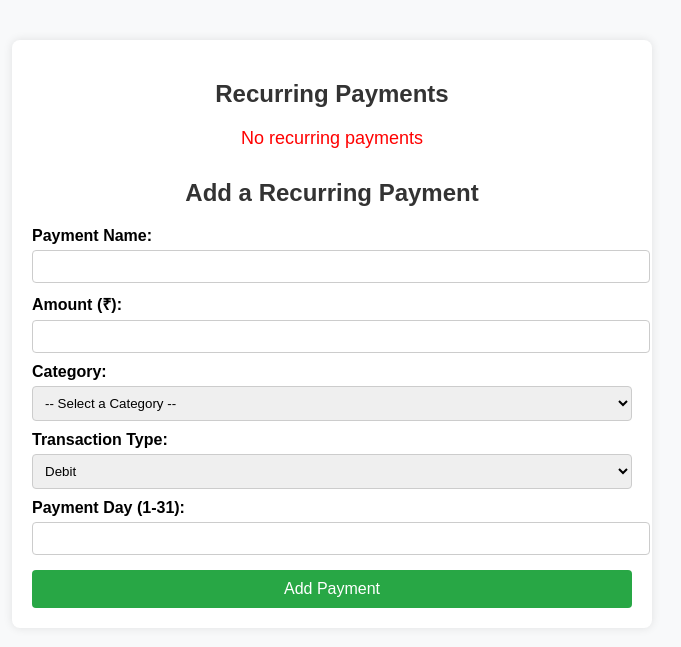
After one commit to PiyushJain045/MoneyWise, a Django app: a page that uses app/templates/recurrning.html in a window 1280 px wide. The commit adds this page. Shown: the top 647 px of the page, without its empty margins (308-989 px from the left). Run offline with Django 5.2, Linux system fonts and the light colour scheme; a user stored in the database is signed in; data comes from the database, SQL or seed files in the repository; both versions use the stored data as it was after the commit.

Commit message:
recurring done

```diff
--- /dev/null
+++ b/app/templates/recurrning.html
@@ -0,0 +1,147 @@
+<!DOCTYPE html>
+<html lang="en">
+<head>
+    <meta charset="UTF-8">
+    <meta name="viewport" content="width=device-width, initial-scale=1.0">
+    <title>Recurring Payments</title>
+    <style>
+        body {
+            font-family: Arial, sans-serif;
+            background-color: #f8f9fa;
+            margin: 20px;
+            padding: 20px;
+        }
+        .container {
+            max-width: 600px;
+            margin: auto;
+            background: white;
+            padding: 20px;
+            border-radius: 8px;
+            box-shadow: 0px 0px 10px rgba(0, 0, 0, 0.1);
+        }
+        h2 {
+            text-align: center;
+            color: #333;
+        }
+        .message {
+            text-align: center;
+            font-size: 18px;
+            color: #ff0000;
+        }
+        .payment-table {
+            width: 100%;
+            border-collapse: collapse;
+            margin-top: 15px;
+        }
+        .payment-table th, .payment-table td {
+            padding: 10px;
+            border: 1px solid #ddd;
+            text-align: left;
+        }
+        .payment-table th {
+            background-color: #007bff;
+            color: white;
+        }
+        .payment-table tr:nth-child(even) {
+            background-color: #f2f2f2;
+        }
+        .form-container {
+            margin-top: 30px;
+        }
+        .form-container label {
+            display: block;
+            margin-top: 10px;
+            font-weight: bold;
+        }
+        .form-container input, .form-container select {
+            width: 100%;
+            padding: 8px;
+            margin-top: 5px;
+            border: 1px solid #ccc;
+            border-radius: 4px;
+        }
+        .form-container button {
+            margin-top: 15px;
+            width: 100%;
+            padding: 10px;
+            background-color: #28a745;
+            color: white;
+            border: none;
+            border-radius: 4px;
+            cursor: pointer;
+            font-size: 16px;
+        }
+        .form-container button:hover {
+            background-color: #218838;
+        }
+    </style>
+</head>
+<body>
+    <div class="container">
+        <h2>Recurring Payments</h2>
+
+        {% if message %}
+            <p class="message">{{ message }}</p>
+        {% else %}
+            <table class="payment-table">
+                <tr>
+                    <th>Name</th>
+                    <th>Amount (₹)</th>
+                    <th>Category</th>
+                    <th>Type</th>
+                    <th>Payment Date</th>
+                </tr>
+                {% for payment in recurring_payments %}
+                    <tr>
+                        <td>{{ payment.name }}</td>
+                        <td>{{ payment.amount }}</td>
+                        <td>{{ payment.category }}</td>
+                        <td>{{ payment.get_type_display }}</td>  <!-- DR/CR -->
+                        <td>{{ payment.date }}</td>
+                    </tr>
+                {% endfor %}
+            </table>
+        {% endif %}
+
+        <!-- 🔹 Add Recurring Payment Form -->
+        <div class="form-container">
+            <h2>Add a Recurring Payment</h2>
+            <form method="POST" action="{% url 'recurring' %}">
+                {% csrf_token %}
+                <label for="name">Payment Name:</label>
+                <input type="text" id="name" name="name" required>
+
+                <label for="amount">Amount (₹):</label>
+                <input type="number" id="amount" name="amount" step="0.01" required>
+
+                <label for="category">Category:</label>
+                <select id="category" name="category" required>
+                    <option value="" disabled selected>-- Select a Category --</option>
+                    <option value="Food & Dining">Food & Dining</option>
+                    <option value="Transport">Transport</option>
+                    <option value="Shopping">Shopping</option>
+                    <option value="Entertainment">Entertainment</option>
+                    <option value="Banking & Transfers">Banking & Transfers</option>
+                    <option value="Utilities & Bills">Utilities & Bills</option>
+                    <option value="Health & Fitness">Health & Fitness</option>
+                    <option value="Education">Education</option>
+                    <option value="Rent & Housing">Rent & Housing</option>
+                    <option value="Friend/Family">Friend/Family</option>
+                    <option value="Other">Other</option>
+                </select>
+
+                <label for="type">Transaction Type:</label>
+                <select id="type" name="type" required>
+                    <option value="DR">Debit</option>
+                    <option value="CR">Credit</option>
+                </select>
+
+                <label for="date">Payment Day (1-31):</label>
+                <input type="number" id="date" name="date" min="1" max="31" required>
+
+                <button type="submit">Add Payment</button>
+            </form>
+        </div>
+    </div>
+</body>
+</html>
--- a/app/urls.py
+++ b/app/urls.py
@@ -11,5 +11,6 @@ urlpatterns = [
     path('Finacial Report', views.FinancialReport.as_view(), name='financial-report'),
     path('AI Receipt', views.AiReceipt.as_view(), name='ai-receipt'),
     path('Profile', views.ProfileSection.as_view(), name='profile'),
+    path('Recurring Payment', views.RecurringPayments.as_view(), name='recurring'),
     path("onboarding/", views.OnBoarding, name="onboarding"),
 ]
--- a/app/views.py
+++ b/app/views.py
@@ -1,7 +1,7 @@
 from django.shortcuts import render, redirect
 from django.http import JsonResponse
 from django.views import View
-from .models import Transaction, Profile, UserAccount, MonthlyBudget
+from .models import Transaction, Profile, UserAccount, MonthlyBudget, RecurringPayment
 from django.contrib import messages
 
 
@@ -476,3 +476,39 @@ def OnBoarding(request):
         print("Data stored successfully")
         messages.success(request, "Onboarding completed successfully!")
         return redirect('home')
+
+
+class RecurringPayments(View):
+    def get(self, request):
+        print("INSIDE RECURRING GET")
+        user = request.user  # Get the logged-in user
+        recurring_payments = RecurringPayment.objects.filter(user=user)  # Fetch user's recurring payments
+
+        if not recurring_payments.exists():
+            message = "No recurring payments"
+            return render(request, "recurrning.html", {"message": message})
+
+        return render(request, "recurrning.html", {"recurring_payments": recurring_payments})
+
+    def post(self, request):
+        print("INSIDE RECURRING POST")
+        name = request.POST.get("name")
+        amount = request.POST.get("amount")
+        category = request.POST.get("category")
+        payment_type = request.POST.get("type")  # DR (Debit) or CR (Credit)
+        date = request.POST.get("date")
+
+        print(name, amount, category, payment_type, date)
+
+        RecurringPayment.objects.create(
+            user=request.user,  # Associate with logged-in user
+            name=name,
+            amount=amount,
+            category=category,
+            type=payment_type,
+            date=date
+        )
+
+        print("Recurring payment saved successfully!")
+
+        return redirect('recurring')
```
Also changed, not shown: app/models.py (+16 -0 lines), app/templates/dashboard.html (+14 -0 lines), app/migrations/0005_recurringpayment.py (added), db.sqlite3.
